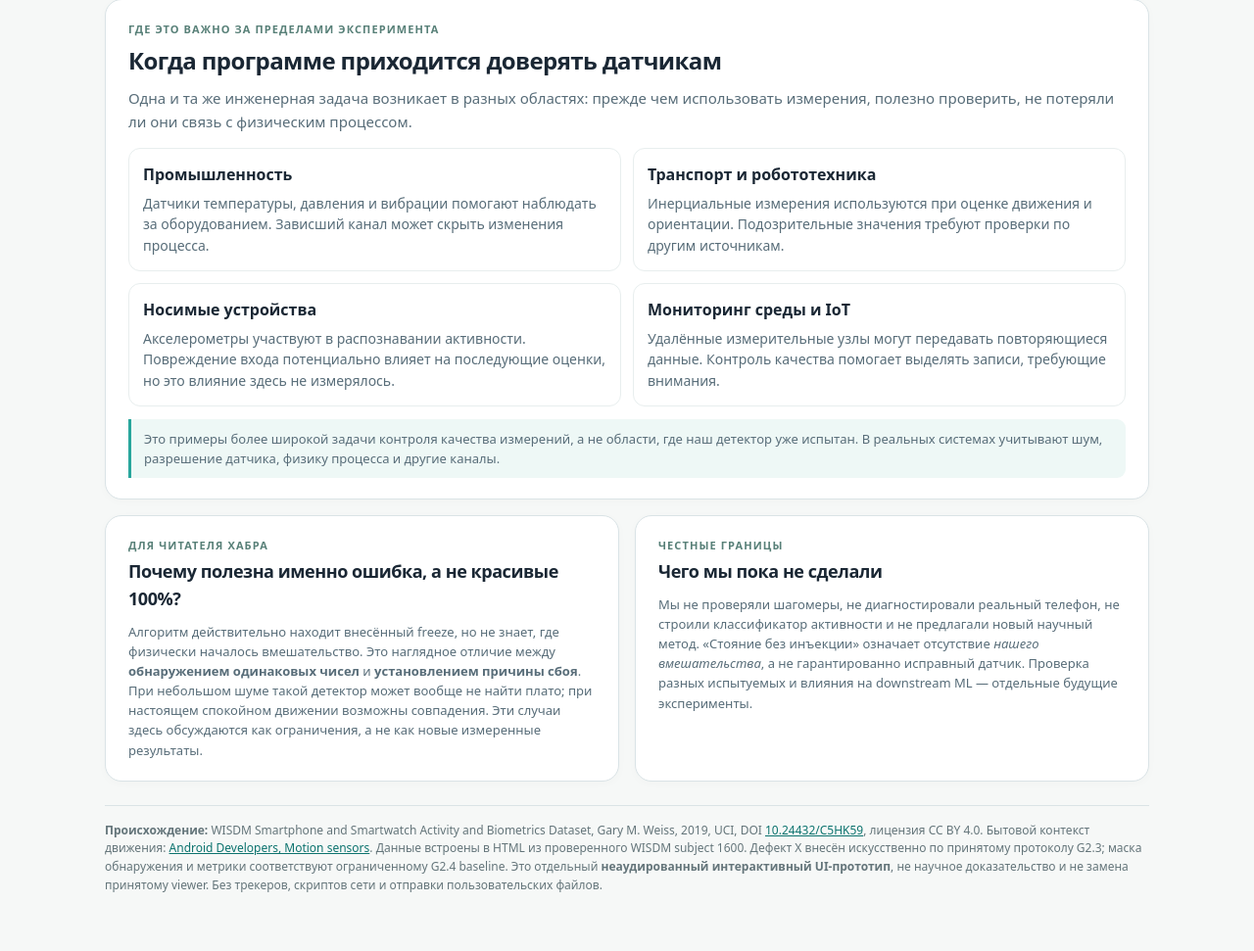
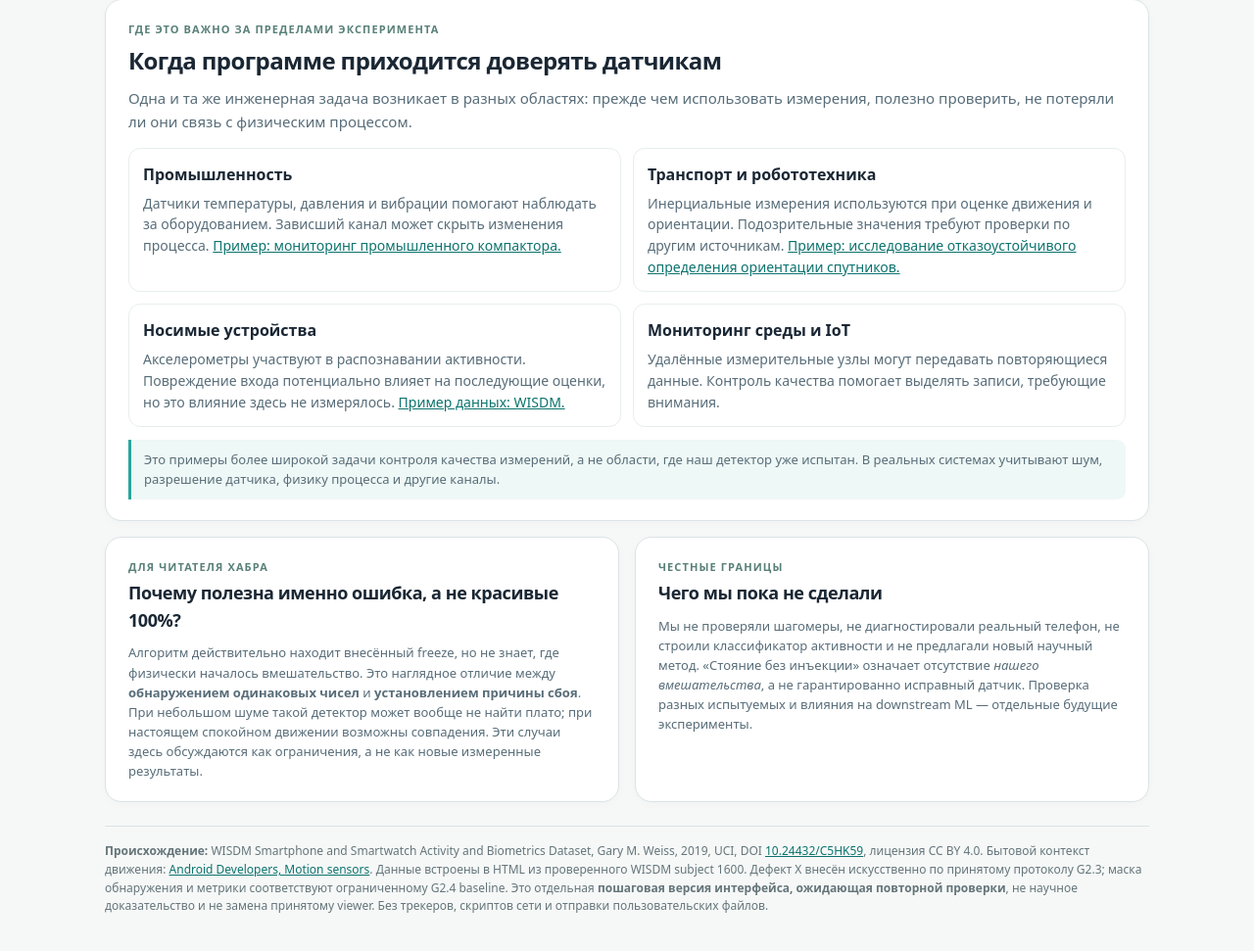
Before and after one commit to kr13t1/ts-reliability-habr-demo, a plain HTML site: page index.html in a window 1280 px wide. Shown: the part 1305-2276 px from the top of the page at 98% size. Drawn offline with Linux system fonts and the light colour scheme.

Commit message:
build: regenerate guided HTML with source links

```diff
--- a/index.html
+++ b/index.html
@@ -78,9 +78,9 @@
  <h2>Когда программе приходится доверять датчикам</h2>
  <p>Одна и та же инженерная задача возникает в разных областях: прежде чем использовать измерения, полезно проверить, не потеряли ли они связь с физическим процессом.</p>
  <div class="application-grid">
-  <article><h3>Промышленность</h3><p>Датчики температуры, давления и вибрации помогают наблюдать за оборудованием. Зависший канал может скрыть изменения процесса.</p></article>
-  <article><h3>Транспорт и робототехника</h3><p>Инерциальные измерения используются при оценке движения и ориентации. Подозрительные значения требуют проверки по другим источникам.</p></article>
-  <article><h3>Носимые устройства</h3><p>Акселерометры участвуют в распознавании активности. Повреждение входа потенциально влияет на последующие оценки, но это влияние здесь не измерялось.</p></article>
+  <article><h3>Промышленность</h3><p>Датчики температуры, давления и вибрации помогают наблюдать за оборудованием. Зависший канал может скрыть изменения процесса. <a href="https://www.frontiersin.org/journals/energy-research/articles/10.3389/fenrg.2024.1351665/full" rel="noreferrer">Пример: мониторинг промышленного компактора.</a></p></article>
+  <article><h3>Транспорт и робототехника</h3><p>Инерциальные измерения используются при оценке движения и ориентации. Подозрительные значения требуют проверки по другим источникам. <a href="https://www.mdpi.com/2226-4310/9/2/46" rel="noreferrer">Пример: исследование отказоустойчивого определения ориентации спутников.</a></p></article>
+  <article><h3>Носимые устройства</h3><p>Акселерометры участвуют в распознавании активности. Повреждение входа потенциально влияет на последующие оценки, но это влияние здесь не измерялось. <a href="https://doi.org/10.24432/C5HK59" rel="noreferrer">Пример данных: WISDM.</a></p></article>
   <article><h3>Мониторинг среды и IoT</h3><p>Удалённые измерительные узлы могут передавать повторяющиеся данные. Контроль качества помогает выделять записи, требующие внимания.</p></article>
  </div>
  <p class="note">Это примеры более широкой задачи контроля качества измерений, а не области, где наш детектор уже испытан. В реальных системах учитывают шум, разрешение датчика, физику процесса и другие каналы.</p>
@@ -89,7 +89,7 @@
     <div class="panel"><div class="label">Для читателя Хабра</div><h2>Почему полезна именно ошибка, а не красивые 100%?</h2><p>Алгоритм действительно находит внесённый freeze, но не знает, где физически началось вмешательство. Это наглядное отличие между <b>обнаружением одинаковых чисел</b> и <b>установлением причины сбоя</b>. При небольшом шуме такой детектор может вообще не найти плато; при настоящем спокойном движении возможны совпадения. Эти случаи здесь обсуждаются как ограничения, а не как новые измеренные результаты.</p></div>
     <div class="panel"><div class="label">Честные границы</div><h2>Чего мы пока не сделали</h2><p>Мы не проверяли шагомеры, не диагностировали реальный телефон, не строили классификатор активности и не предлагали новый научный метод. «Стояние без инъекции» означает отсутствие <em>нашего вмешательства</em>, а не гарантированно исправный датчик. Проверка разных испытуемых и влияния на downstream ML — отдельные будущие эксперименты.</p></div>
   </section>
-  <footer class="sources"><b>Происхождение:</b> WISDM Smartphone and Smartwatch Activity and Biometrics Dataset, Gary M. Weiss, 2019, UCI, DOI <a href="https://doi.org/10.24432/C5HK59" target="_blank" rel="noreferrer">10.24432/C5HK59</a>, лицензия CC BY 4.0. Бытовой контекст движения: <a href="https://developer.android.com/develop/sensors-and-location/sensors/sensors_motion" target="_blank" rel="noreferrer">Android Developers, Motion sensors</a>. Данные встроены в HTML из проверенного WISDM subject 1600. Дефект X внесён искусственно по принятому протоколу G2.3; маска обнаружения и метрики соответствуют ограниченному G2.4 baseline. Это отдельный <b>неаудированный интерактивный UI-прототип</b>, не научное доказательство и не замена принятому viewer. Без трекеров, скриптов сети и отправки пользовательских файлов.</footer>
+  <footer class="sources"><b>Происхождение:</b> WISDM Smartphone and Smartwatch Activity and Biometrics Dataset, Gary M. Weiss, 2019, UCI, DOI <a href="https://doi.org/10.24432/C5HK59" target="_blank" rel="noreferrer">10.24432/C5HK59</a>, лицензия CC BY 4.0. Бытовой контекст движения: <a href="https://developer.android.com/develop/sensors-and-location/sensors/sensors_motion" target="_blank" rel="noreferrer">Android Developers, Motion sensors</a>. Данные встроены в HTML из проверенного WISDM subject 1600. Дефект X внесён искусственно по принятому протоколу G2.3; маска обнаружения и метрики соответствуют ограниченному G2.4 baseline. Это отдельная <b>пошаговая версия интерфейса, ожидающая повторной проверки</b>, не научное доказательство и не замена принятому viewer. Без трекеров, скриптов сети и отправки пользовательских файлов.</footer>
 </div>
 <script>
 'use strict';
```
